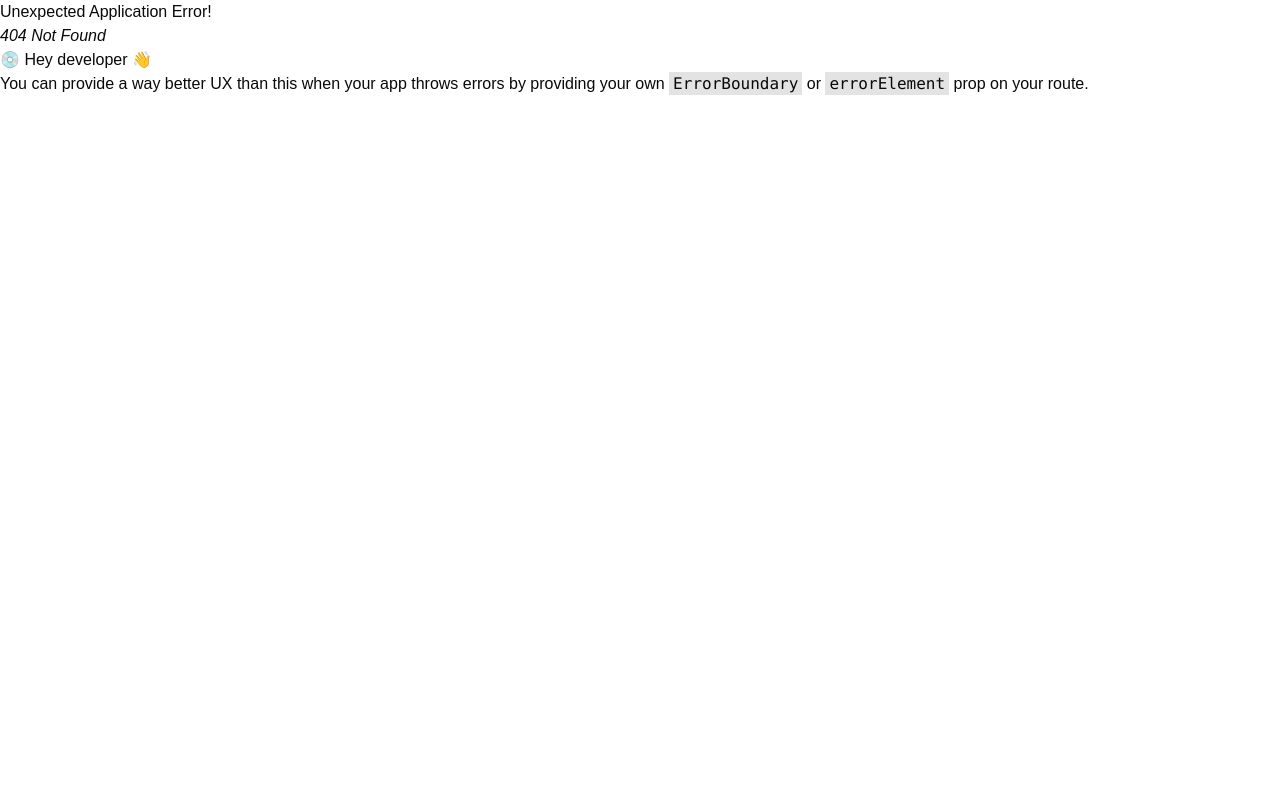
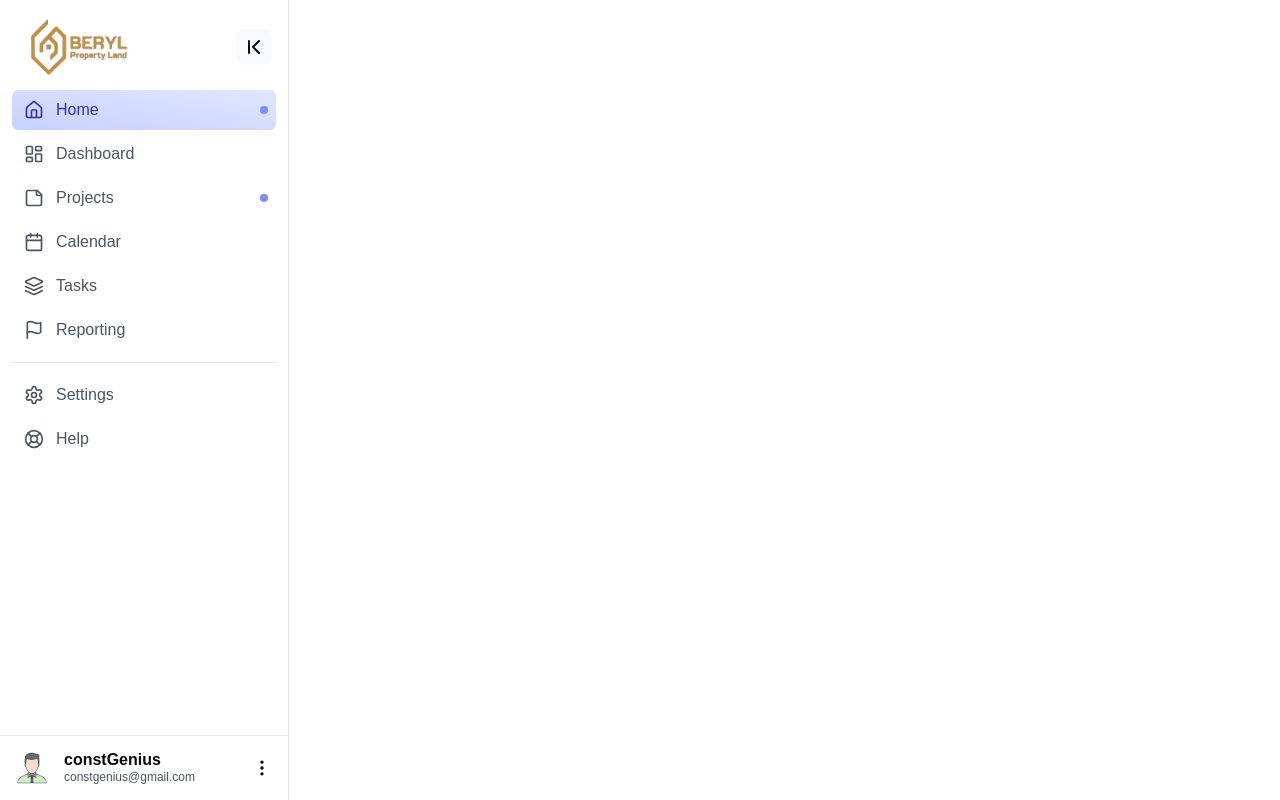
Before and after one commit to akmal520/BerylPropertyLand, a React (Vite) app: page /beryl in a window 1280 px wide. Before the commit this address had no page. Built offline with nearby package versions, Linux system fonts and the light colour scheme; a web font is replaced by a local one.

Commit message:
add admin page

```diff
--- /dev/null
+++ b/src/components/Layouts/Admin/Dashboard/Sidebar.jsx
@@ -0,0 +1,90 @@
+import logo from '../../../../assets/logo-1.png';
+import profile from '../../../../assets/male.jpg';
+import { ChevronFirst, ChevronLast, MoreVertical } from 'lucide-react';
+import { createContext, useContext, useState } from 'react';
+
+const SidebarContext = createContext();
+
+export default function Sidebar({ children }) {
+    const [expanded, setExpanded] = useState(true);
+    return (
+        <>
+            <aside className="h-screen">
+                <nav className="h-full flex flex-col bg-white border-r shadow-sm">
+                    <div className="p-4 pb-2 flex justify-between items-center">
+                        <img
+                            src={logo}
+                            className={`overflow-hidden transition-all ${
+                                expanded ? 'w-32' : 'w-0'
+                            }`}
+                        />
+                        <button
+                            onClick={() => setExpanded((curr) => !curr)}
+                            className="p-1.5 rounded-lg bg-gray-50 hover:bg-gray-100"
+                        >
+                            {expanded ? <ChevronFirst /> : <ChevronLast />}
+                        </button>
+                    </div>
+
+                    <SidebarContext.Provider value={{ expanded }}>
+                        <ul className="flex-1 px-3">{children}</ul>
+                    </SidebarContext.Provider>
+
+                    <div className="border-t flex p-3">
+                        <img src={profile} className="w-10 h-10 rounded-md" />
+                        <div
+                            className={`flex justify-between items-center overflow-hidden transition-all ${
+                                expanded ? 'w-52 ml-3' : 'w-0'
+                            } `}
+                        >
+                            <div className="leading-4">
+                                <h4 className="font-semibold">constGenius</h4>
+                                <span className="text-xs text-gray-600">
+                                    constgenius@gmail.com
+                                </span>
+                            </div>
+                            <MoreVertical size={20} />
+                        </div>
+                    </div>
+                </nav>
+            </aside>
+        </>
+    );
+}
+
+export function SidebarItem({ icon, text, active, alert }) {
+    const { expanded } = useContext(SidebarContext);
+    return (
+        <li
+            className={`relative flex items-center py-2 px-3 my-1 font-medium rounded-md cursor-pointer transition-colors group ${
+                active
+                    ? 'bg-gradient-to-tr from-indigo-200 to-indigo-100 text-indigo-800'
+                    : 'hover:bg-indigo-50 text-gray-600'
+            }`}
+        >
+            {icon}
+            <span
+                className={`overflow-hidden transition-all ${
+                    expanded ? 'w-52 ml-3' : 'w-0'
+                }`}
+            >
+                {text}
+            </span>
+            {alert && (
+                <div
+                    className={`absolute right-2 w-2 h-2 rounded bg-indigo-400 ${
+                        expanded ? '' : 'top-2'
+                    }`}
+                ></div>
+            )}
+
+            {!expanded && (
+                <div
+                    className={`absolute left-full rounded-md px-2 py-1 ml-6 bg-indigo-100 text-indigo-800 text-sm invisible opacity-20 -translate-x-3 transition-all group-hover:visible group-hover:opacity-100 group-hover:translate-x-0`}
+                >
+                    {text}
+                </div>
+            )}
+        </li>
+    );
+}
--- /dev/null
+++ b/src/components/Layouts/Admin/Dashboard/index.jsx
@@ -0,0 +1,52 @@
+import Sidebar, { SidebarItem } from './Sidebar';
+import {
+    LayoutDashboard,
+    Home,
+    StickyNote,
+    Layers,
+    Flag,
+    Calendar,
+    LifeBuoy,
+    Settings,
+} from 'lucide-react';
+import React from 'react';
+
+const DashboardLayout = () => {
+    return (
+        <div>
+            <div className="flex">
+                <Sidebar>
+                    <SidebarItem
+                        icon={<Home size={20} />}
+                        text="Home"
+                        alert
+                        active
+                    />
+                    <SidebarItem
+                        icon={<LayoutDashboard size={20} />}
+                        text="Dashboard"
+                    />
+                    <SidebarItem
+                        icon={<StickyNote size={20} />}
+                        text="Projects"
+                        alert
+                    />
+                    <SidebarItem
+                        icon={<Calendar size={20} />}
+                        text="Calendar"
+                    />
+                    <SidebarItem icon={<Layers size={20} />} text="Tasks" />
+                    <SidebarItem icon={<Flag size={20} />} text="Reporting" />
+                    <hr className="my-3" />
+                    <SidebarItem
+                        icon={<Settings size={20} />}
+                        text="Settings"
+                    />
+                    <SidebarItem icon={<LifeBuoy size={20} />} text="Help" />
+                </Sidebar>
+            </div>
+        </div>
+    );
+};
+
+export default DashboardLayout;
--- a/src/main.jsx
+++ b/src/main.jsx
@@ -2,6 +2,7 @@
 import { createRoot } from 'react-dom/client';
 import './index.css';
 import DetailLayout from './components/Layouts/DetailProperty';
+import AdminPages from './pages/Admin/AdminPages';
 import HomePage from './pages/HomePage';
 import PropertyPage from './pages/PropertyPage';
 import { createBrowserRouter, RouterProvider } from 'react-router-dom';
@@ -19,6 +20,10 @@
         path: '/property/detail/:id',
         element: <DetailLayout />,
     },
+    {
+        path: '/beryl',
+        element: <AdminPages />,
+    },
 ]);
 
 createRoot(document.getElementById('root')).render(
--- /dev/null
+++ b/src/pages/Admin/AdminPages.jsx
@@ -0,0 +1,12 @@
+import DashboardLayout from '@/components/Layouts/Admin/Dashboard';
+import React from 'react';
+
+const AdminPages = () => {
+    return (
+        <div>
+            <DashboardLayout />
+        </div>
+    );
+};
+
+export default AdminPages;
```
